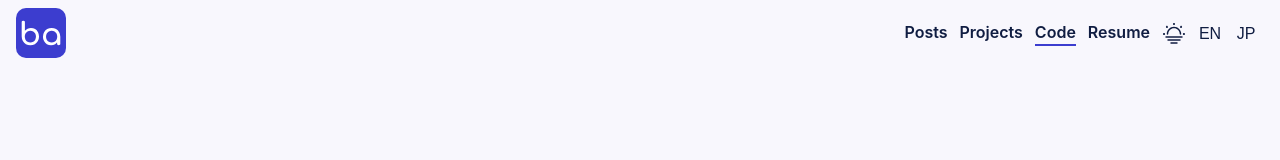
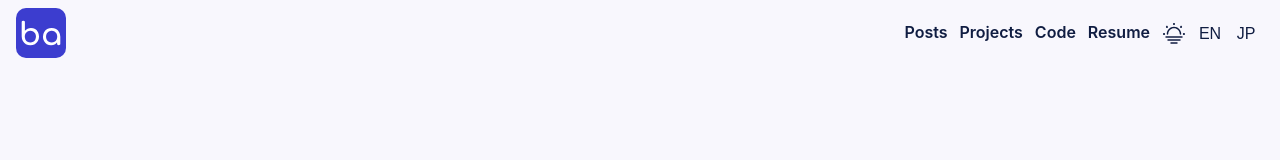
Before and after one commit to BryanAM/portfolio, a React (Create React App) app: page /code in a window 1280 px wide. Shown: the top 160 px of the page. Built offline with nearby package versions, Linux system fonts and the light colour scheme.

Commit message:
nav link underline animation

```diff
--- a/src/components/Menu/Menu.jsx
+++ b/src/components/Menu/Menu.jsx
@@ -39,10 +39,10 @@ function Menu() {
         <MobileMenu menuOpen={menuOpen} setMenuOpen={setMenuOpen} />
       ) : (
         <Stack spacing={6}>
-          <NavLink to="/posts">{t('menu.posts')}</NavLink>
-          <NavLink to="/projects">{t('menu.projects')}</NavLink>
-          <NavLink to="/code">{t('menu.code')}</NavLink>
-          <NavLink to="/resume">{t('menu.resume')}</NavLink>
+          <NavLink className="menu-nav-link" to="/posts">{t('menu.posts')}</NavLink>
+          <NavLink className="menu-nav-link" to="/projects">{t('menu.projects')}</NavLink>
+          <NavLink className="menu-nav-link" to="/code">{t('menu.code')}</NavLink>
+          <NavLink className="menu-nav-link" to="/resume">{t('menu.resume')}</NavLink>
           <button type="button" className="icon-button" onClick={() => setTheme(theme === 'theme' ? 'theme-dark' : 'theme')}>
             {theme === 'theme' ? <SunIcon /> : <MoonIcon />}
           </button>
--- a/src/components/Menu/menu.scss
+++ b/src/components/Menu/menu.scss
@@ -11,6 +11,31 @@
   &.open ~ .app-container {
     filter: blur(6px);
     transition-duration: 2s;
+  }
+
+  // override a:hover links
+  a.menu-nav-link {
+    display: block;
+    position: relative;
+    overflow: hidden;
+    border: none;
+    &::after {
+      content: '';
+      position: absolute;
+      bottom: 0;
+      left: 0;
+      width: 100%;
+      height: variables.$rhythm / 2;
+      background-color: var(--app-accent-color);
+      opacity: 0;
+      transition: opacity 300ms, transform 300ms;
+      transform: translate3d(-100%, 0, 0);
+    }
+    &:hover::after,
+    &:active::after {
+      opacity: 1;
+      transform: translate3d(0,0,0);
+    }
   }
 }
 
```
